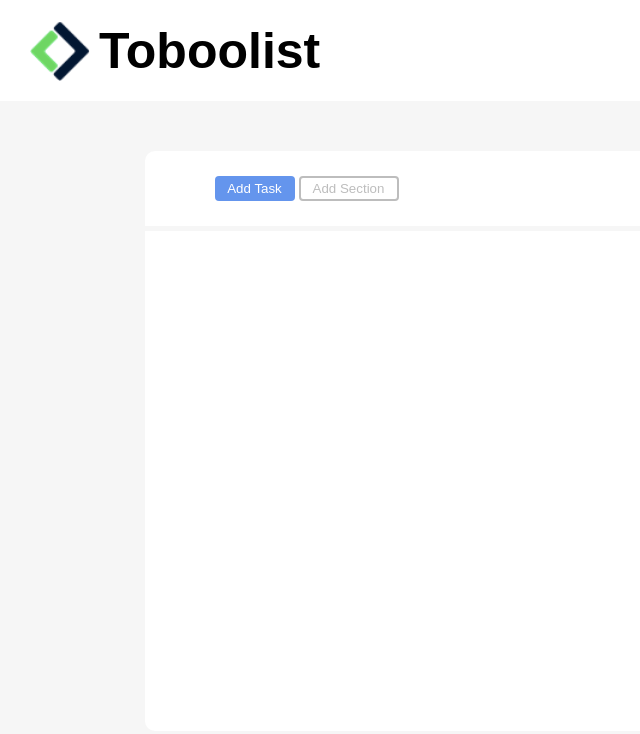
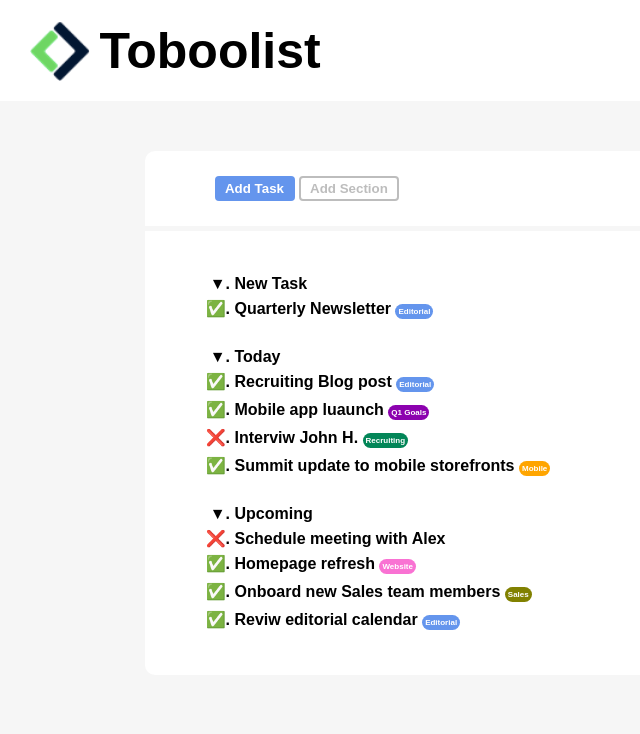
Before and after one commit to Gresdian/html-css-toboolist, a plain HTML site: page index.html in a window 1280 px wide. Shown: the whole page, without its empty margins (0-640 px from the left). Drawn offline with Linux system fonts and the light colour scheme.

Commit message:
finish exercise

```diff
--- a/css/style.css
+++ b/css/style.css
@@ -2,6 +2,8 @@
     padding: 0;
     margin: 0;
     box-sizing: border-box;
+    font-family: 'Montserrat', sans-serif;
+    font-weight: 600;
 }
 
 /* HEADER */
@@ -67,8 +69,91 @@ body{
     max-width: 991px;
     margin: 0 auto;
     margin-top: 5px;
-    padding: 250px;
+    padding: 40px;
     margin-bottom: 20px;
     border-bottom-left-radius: 10px;
     border-bottom-right-radius: 10px;
+    padding-left: 90px;
+    height: auto;
+    line-height: 25px;
 }
+
+.list{
+    margin-top: 20px;
+}
+
+
+@counter-style symbols-example {
+    system: fixed;
+    symbols: "\25BC" "\2705";
+}
+
+.firstlist{
+    list-style: symbols-example;
+}
+
+@counter-style symbols-example2 {
+    system: fixed;
+    symbols: "\25BC" "\2705" "\2705" "\274C" "\2705";
+}
+
+.secondlist{
+    list-style: symbols-example2;
+}
+
+@counter-style symbols-example3 {
+    system: fixed;
+    symbols: "\25BC" "\274C" "\2705" "\2705" "\2705";
+}
+
+.thirdlist{
+    list-style: symbols-example3;
+}
+
+.editorial{
+    background-color: cornflowerblue;
+    color: white;
+    font-size: 8px;
+    padding: 3px;
+    border-radius: 8px;
+}
+
+.q1goals{
+    background-color: rgb(140, 2, 175);
+    color: white;
+    font-size: 8px;
+    padding: 3px;
+    border-radius: 8px;
+}
+
+.recruiting{
+    background-color: rgb(3, 134, 88);
+    color: white;
+    font-size: 8px;
+    padding: 3px;
+    border-radius: 8px;
+}
+
+.mobile{
+    background-color: orange;
+    color: white;
+    font-size: 8px;
+    padding: 3px;
+    border-radius: 8px;
+}
+
+.website{
+    background-color: rgba(245, 13, 179, 0.579);
+    color: white;
+    font-size: 8px;
+    padding: 3px;
+    border-radius: 8px;
+}
+
+.sales{
+    background-color: rgb(129, 129, 0);
+    color: white;
+    font-size: 8px;
+    padding: 3px;
+    border-radius: 8px;
+}
--- a/index.html
+++ b/index.html
@@ -26,6 +26,28 @@
         </div>
         <!-- CONTAINER2 -->
         <div class="container2">
+            <ul class="firstlist">
+                <li>New Task</li>
+                <li>Quarterly Newsletter <span class="editorial">Editorial</span></li>
+            </ul>
+            <div class="list">
+            <ul class="secondlist">
+                <li>Today</li>
+                <li>Recruiting Blog post <span class="editorial">Editorial</span></li>
+                <li>Mobile app luaunch <span class="q1goals">Q1 Goals</span></li>
+                <li>Interviw John H. <span class="recruiting">Recruiting</span></li>
+                <li>Summit update to mobile storefronts <span class="mobile">Mobile</span></li>
+            </ul>
+            </div>
+            <div class="list">
+            <ul class="thirdlist">
+                <li>Upcoming</li>
+                <li>Schedule meeting with Alex</li>
+                <li>Homepage refresh <span class="website">Website</span></li>
+                <li>Onboard new Sales team members <span class="sales">Sales</span></li>
+                <li>Reviw editorial calendar <span class="editorial">Editorial</span></li>
+            </ul>
+            </div>
 
         </div>
 
```
